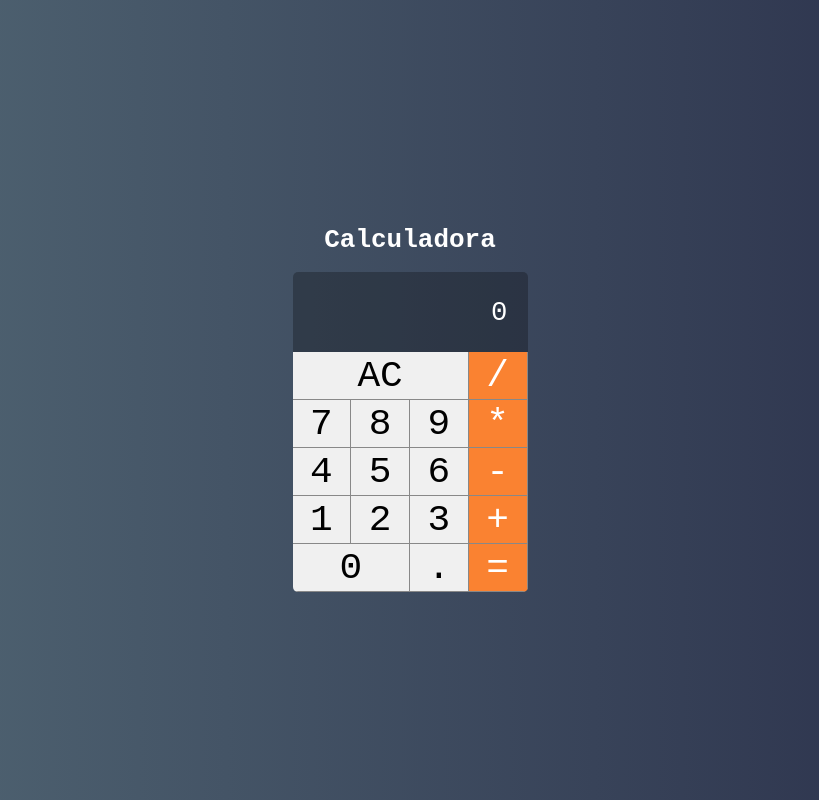
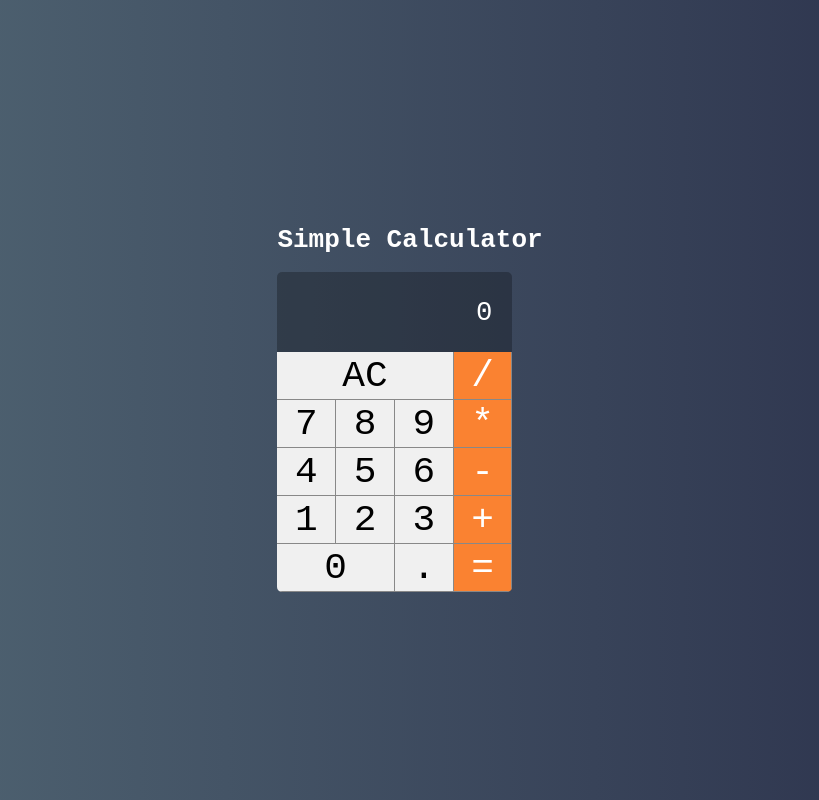
Before and after one commit to alexandrepeluchi/calculator-react, a React (Create React App) app: page / in a window 1280 px wide. Shown: the whole page, without its empty margins (230-1049 px from the left). Built offline with nearby package versions, Linux system fonts and the light colour scheme.

Commit message:
Alterando o nome do h1 da tela da Calculadora

```diff
--- a/src/index.js
+++ b/src/index.js
@@ -7,7 +7,7 @@ import * as serviceWorker from './serviceWorker';
 
 ReactDOM.render(
   <React.StrictMode>
-    <h1>Calculadora</h1>
+    <h1>Simple Calculator</h1>
     <Calculator />
   </React.StrictMode>,
   document.getElementById('root')
```
